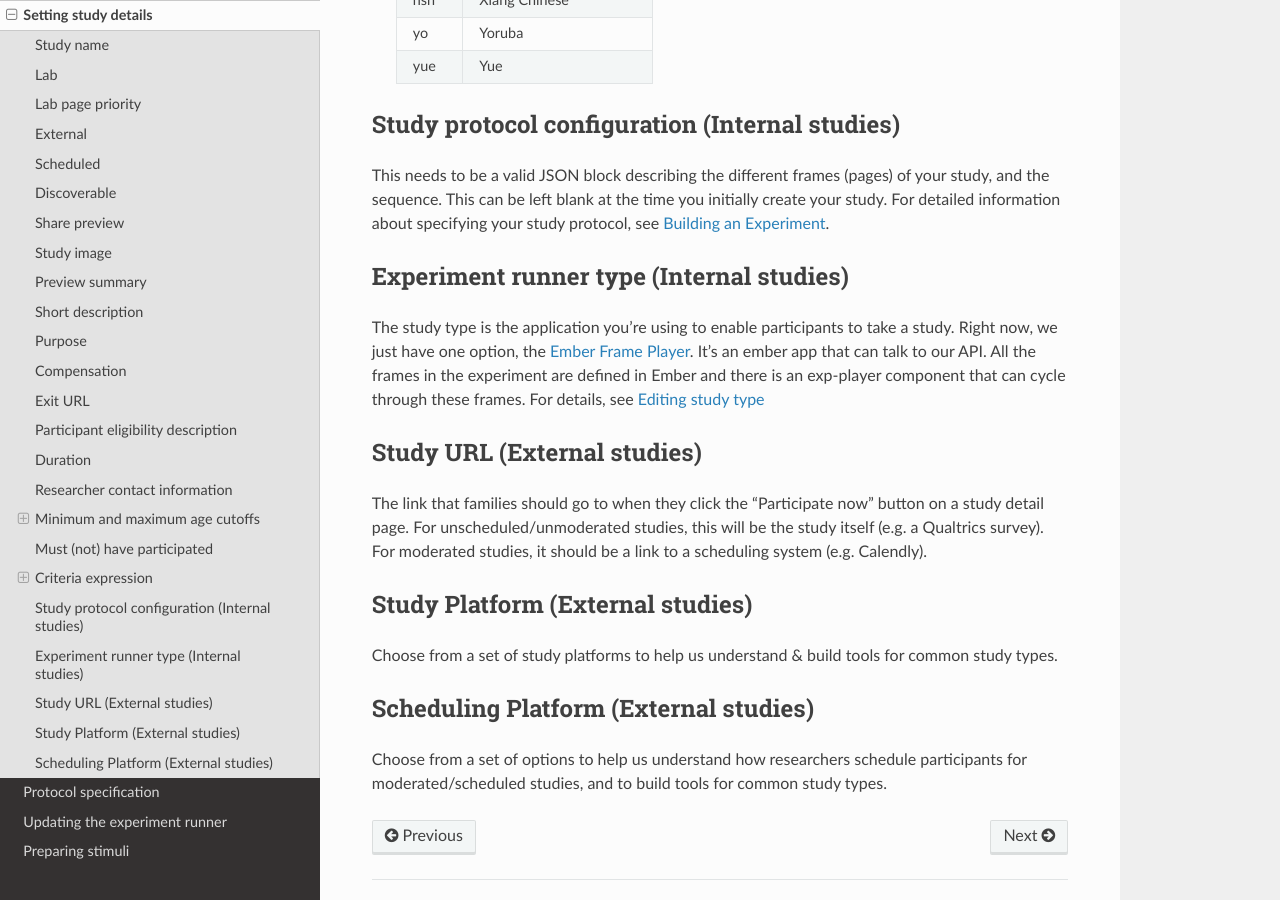
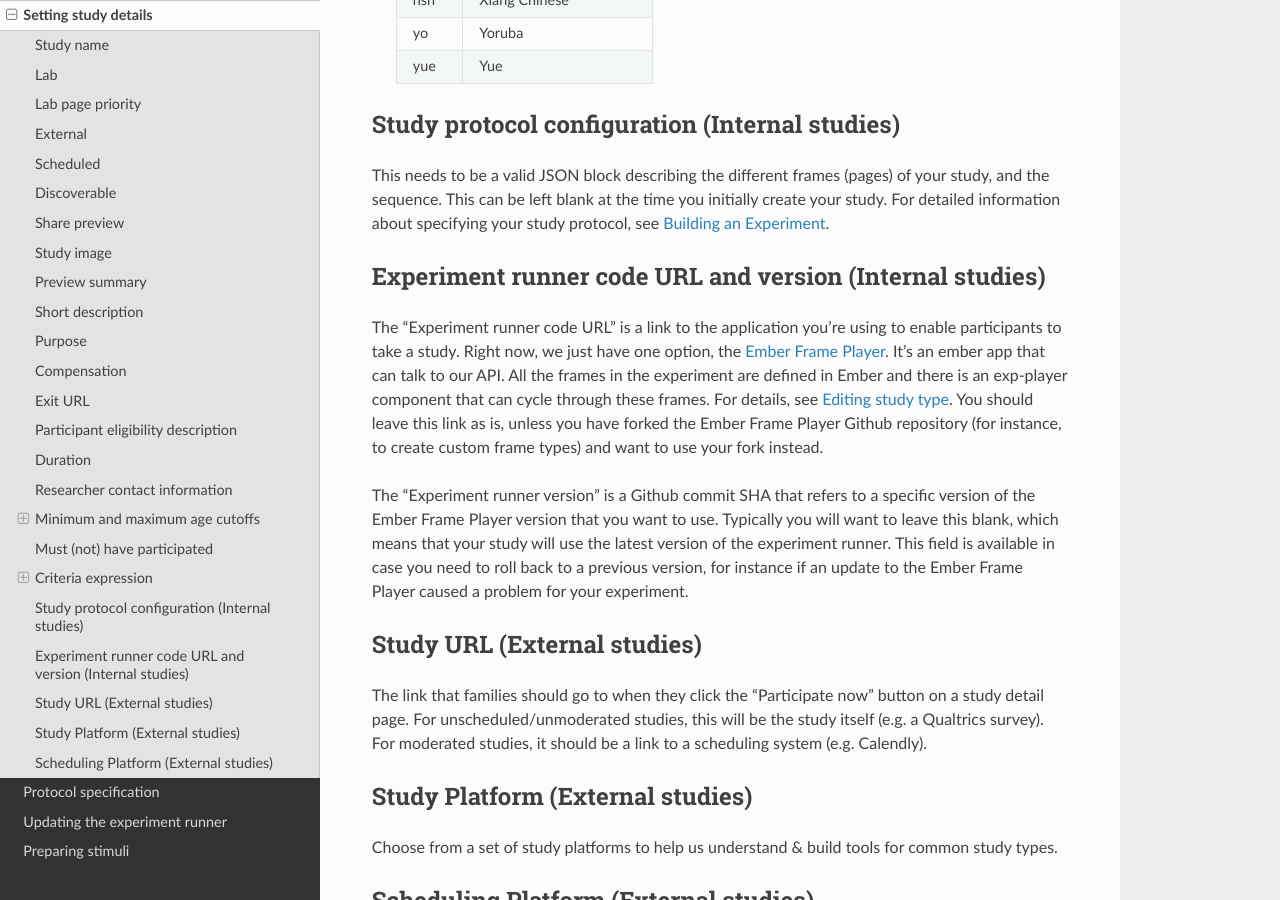
Before and after one commit to lookit/lookit-docs, a Sphinx documentation site: the page built from docs/source/researchers-set-study-fields.rst, in a window 1280 px wide and 900 px high, scrolled down 9561 px. Built offline with Sphinx 7.4.7 and the Read the Docs theme 2.0.0, drawn with Linux system fonts in a browser that asks for light colours.

Commit message:
edit experiment runner URL and version section to match form

```diff
--- a/docs/source/researchers-set-study-fields.rst
+++ b/docs/source/researchers-set-study-fields.rst
@@ -372,9 +372,11 @@ Study protocol configuration (Internal studies)
 This needs to be a valid JSON block describing the different frames (pages) of your study, and the sequence. This can be left blank at the time you initially create your study. For detailed information about specifying your study protocol, see `Building an Experiment`_.
 
 =============================
-Experiment runner type (Internal studies)
+Experiment runner code URL and version (Internal studies)
 =============================
-The study type is the application you're using to enable participants to take a study. Right now, we just have one option, the `Ember Frame Player <https://github.com/lookit/ember-lookit-frameplayer>`_.  It's an ember app that can talk to our API. All the frames in the experiment are defined in Ember and there is an exp-player component that can cycle through these frames. For details, see `Editing study type`_
+The "Experiment runner code URL" is a link to the application you're using to enable participants to take a study. Right now, we just have one option, the `Ember Frame Player <https://github.com/lookit/ember-lookit-frameplayer>`_.  It's an ember app that can talk to our API. All the frames in the experiment are defined in Ember and there is an exp-player component that can cycle through these frames. For details, see `Editing study type`_. You should leave this link as is, unless you have forked the Ember Frame Player Github repository (for instance, to create custom frame types) and want to use your fork instead.
+
+The "Experiment runner version" is a Github commit SHA that refers to a specific version of the Ember Frame Player version that you want to use. Typically you will want to leave this blank, which means that your study will use the latest version of the experiment runner. This field is available in case you need to roll back to a previous version, for instance if an update to the Ember Frame Player caused a problem for your experiment.
 
 =============================
 Study URL (External studies)
```
